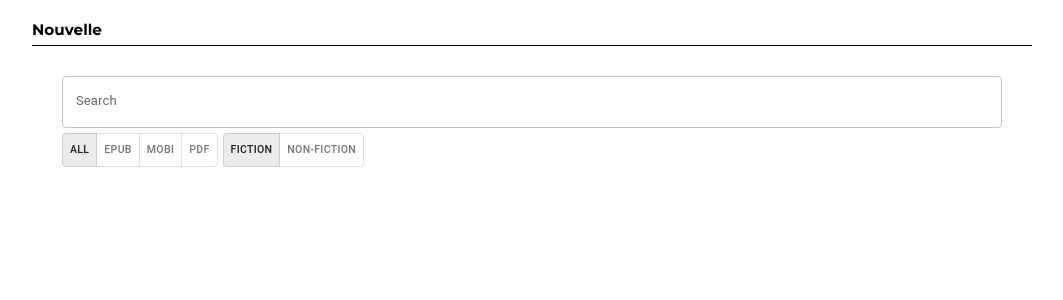
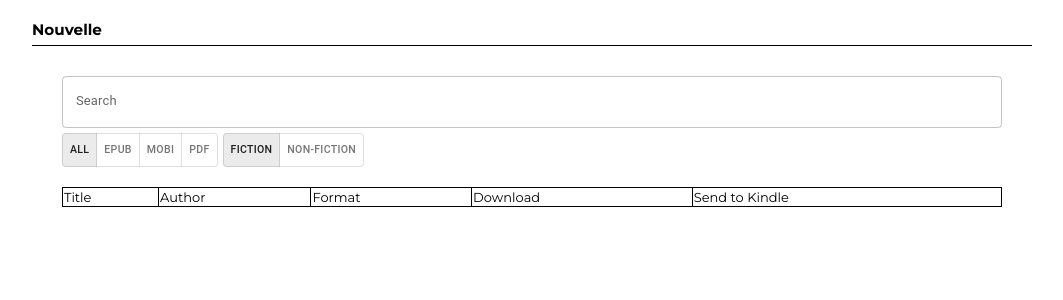
Before and after one commit to DevinLeamy/Captain-Book, a React (Create React App) app in the folder client/: page / in a window 1280 px wide. Shown: the top 300 px of the page, without its empty margins (208-1271 px from the left). Built offline with nearby package versions, Linux system fonts and the light colour scheme.

Commit message:
Created table view of search results

```diff
--- a/client/package.json
+++ b/client/package.json
@@ -5,6 +5,7 @@
   "dependencies": {
     "@emotion/react": "^11.10.6",
     "@emotion/styled": "^11.10.6",
+    "@mui/icons-material": "^5.11.9",
     "@mui/material": "^5.11.10",
     "@types/downloadjs": "^1.4.3",
     "@types/node": "^16.18.3",
--- a/client/src/components/Book/Book.css
+++ b/client/src/components/Book/Book.css
@@ -3,3 +3,12 @@
     height: 100%;
     object-fit: cover;
 }
+
+.book-row td {
+    border: 1px solid black;
+}
+
+.book-field {
+    height: 40px;
+    line-height: 40px;
+}
--- a/client/src/components/Book/Book.tsx
+++ b/client/src/components/Book/Book.tsx
@@ -1,6 +1,8 @@
-import { Card, Grid, CardActions, Button, CardContent } from "@mui/material";
+import { Button } from "@mui/material";
 import { default as downloadLocally } from "downloadjs";
 import React from "react";
+import CloudDownloadIcon from "@mui/icons-material/CloudDownload";
+import SendIcon from "@mui/icons-material/Send";
 
 import { Book } from "../../types/Book";
 const image = require("../../assets/book.jpeg");
@@ -33,20 +35,20 @@ export const BookComponent = ({ book }: BookComponentProps) => {
     };
 
     return (
-        <Grid style={{ width: "200px" }} key={book.md5} xs={3} item>
-            <Card>
-                <div>{book.title}</div>
-                <img className="book-cover-image" src={image} />
-                <div>{book.author}</div>
-                <CardActions>
-                    <Button size="medium" variant="contained" onClick={onDownload}>
-                        Download
-                    </Button>
-                    <Button size="medium" variant="contained" onClick={onSendToKindle}>
-                        Send to Kindle
-                    </Button>
-                </CardActions>
-            </Card>
-        </Grid>
+        <tr className="book-row">
+            <td>{book.title}</td>
+            <td>{book.author}</td>
+            <td>{book.extension}</td>
+            <td>
+                <Button size="medium" fullWidth variant="contained" onClick={onDownload}>
+                    <CloudDownloadIcon />
+                </Button>
+            </td>
+            <td>
+                <Button size="medium" fullWidth variant="contained" onClick={onSendToKindle}>
+                    <SendIcon />
+                </Button>
+            </td>
+        </tr>
     );
 };
--- a/client/src/components/BookDisplay/BookDisplay.css
+++ b/client/src/components/BookDisplay/BookDisplay.css
@@ -1,3 +1,23 @@
 .book-display-container {
     margin-top: 20px;
+    width: 100%;
 }
+
+.book-display-table {
+    width: 100%;
+}
+
+
+.book-display-container table {
+    border-collapse: collapse;
+}
+
+
+td, th {
+    box-sizing: default;
+    border: 1px solid black !important;
+}
+
+/* .book-display-thead > td {
+    border-left: 1px solid black;
+} */
--- a/client/src/components/BookDisplay/BookDisplay.tsx
+++ b/client/src/components/BookDisplay/BookDisplay.tsx
@@ -1,24 +1,33 @@
-import { ReactNode } from "react"
-import { Grid } from "@mui/material"
+import React, { ReactNode } from "react";
 
-import "./BookDisplay.css"
-import React from "react"
+import "./BookDisplay.css";
 
 type BookDisplayProps = {
-    before: ReactNode,
-    children: ReactNode
-}
+    before: ReactNode;
+    children: ReactNode;
+};
 
 /// Display a set of books passed in as children.
 const BookDisplay = ({ before, children }: BookDisplayProps) => {
     return (
         <div className="book-display-container">
-            <Grid spacing={3} rowSpacing={3} container>
-                {before !== null && before}
-                {before === null && children}
-            </Grid>
+            {before !== null && before}
+            {before === null && (
+                <table className="book-display-table">
+                    <thead>
+                        <tr className="book-display-thead">
+                            <td>Title</td>
+                            <td>Author</td>
+                            <td>Format</td>
+                            <td>Download</td>
+                            <td>Send to Kindle</td>
+                        </tr>
+                    </thead>
+                    <tbody>{children}</tbody>
+                </table>
+            )}
         </div>
-    )
-}
+    );
+};
 
-export { BookDisplay }
+export { BookDisplay };
```
Also changed, not shown: 1 other file (tests, documents, lock files or other folders).
